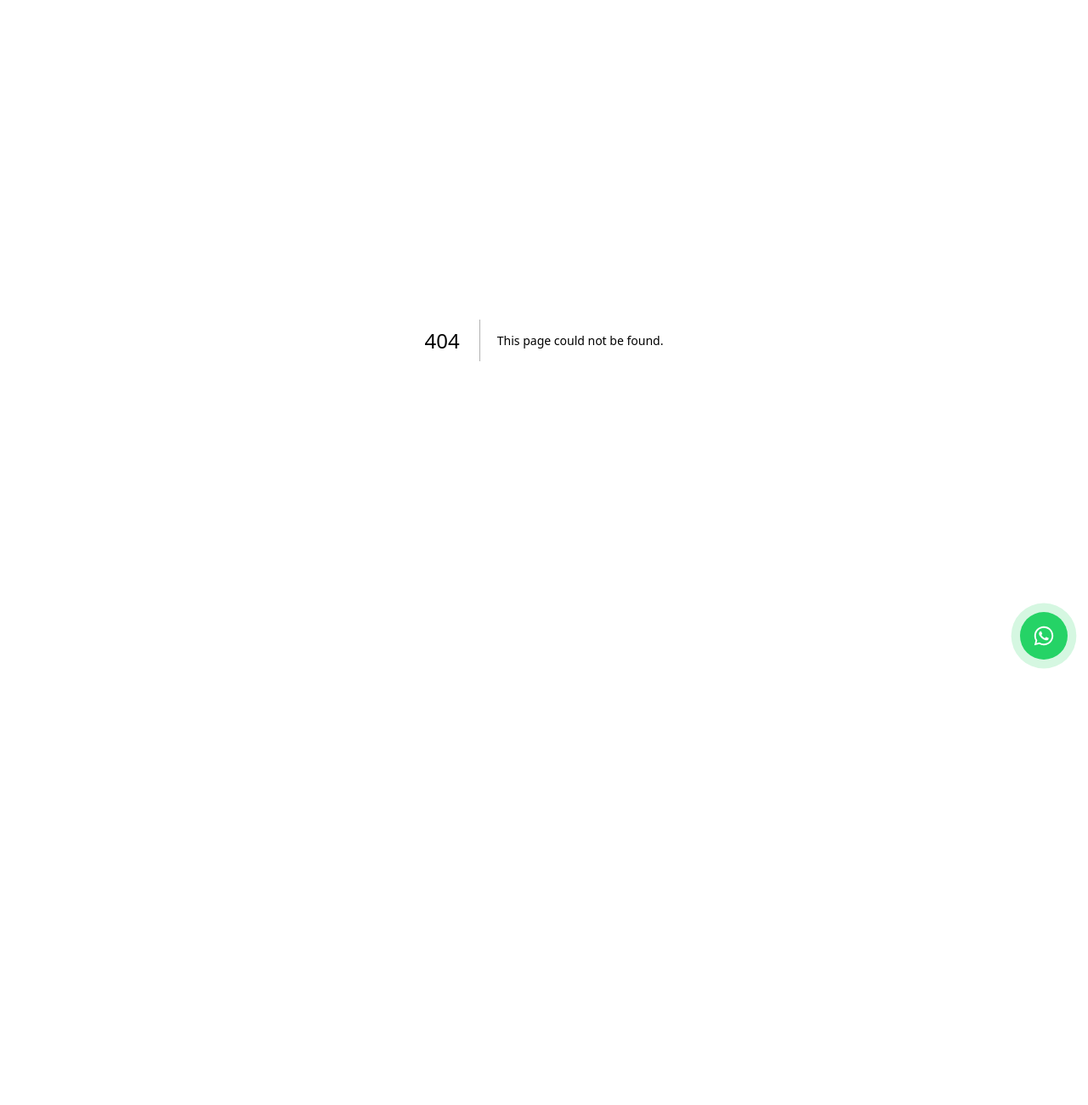
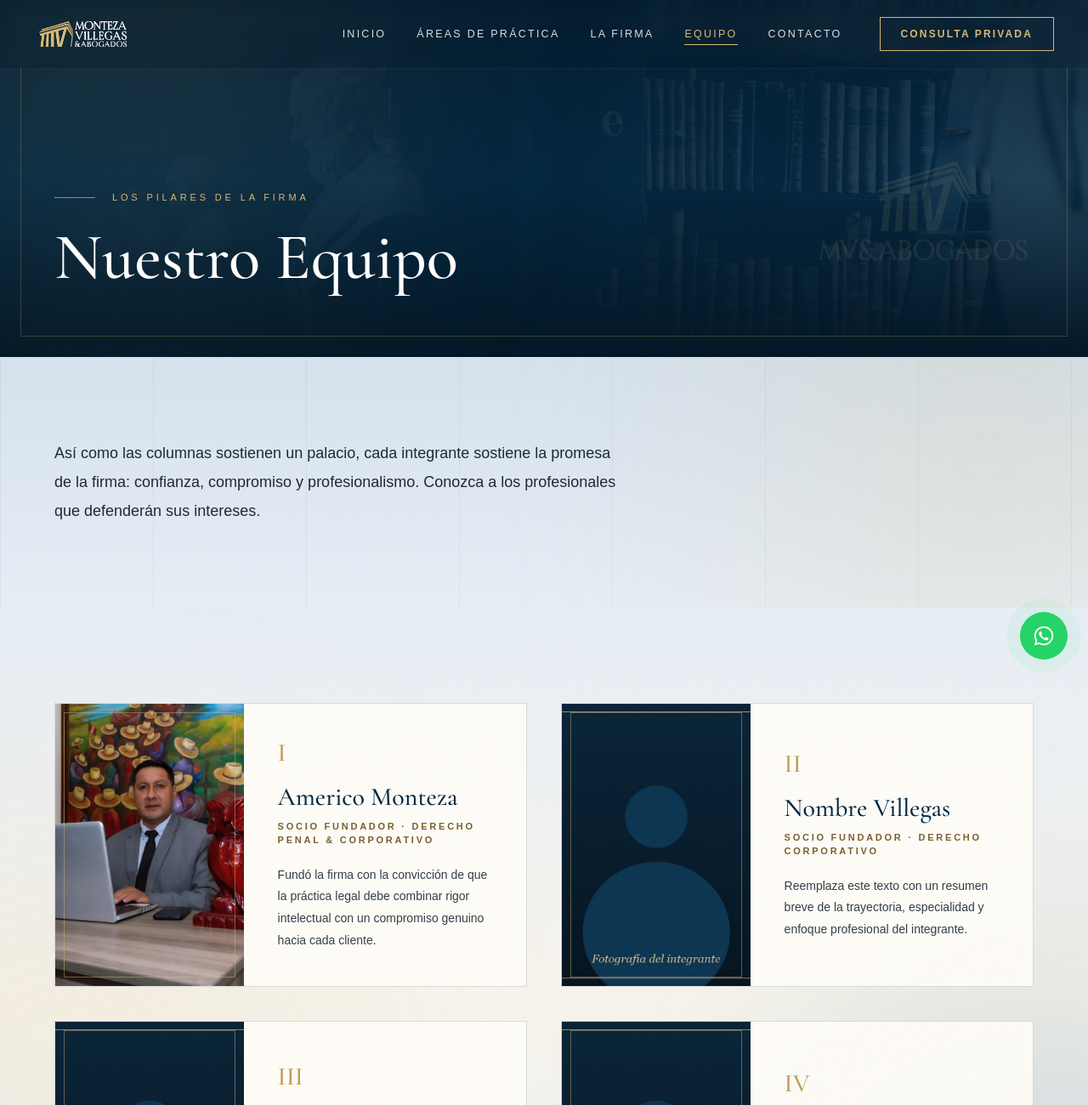
Before and after one commit to Mathifa59/MV-Abogados, a Next.js app: page /equipo in a window 1280 px wide. Before the commit this address had no page. Shown: the top 1300 px of the page at 85% size. Before the commit the page ends 800 px from the top, so only its background shows below. Built offline with nearby package versions, Linux system fonts and the light colour scheme; a web font is replaced by a local one.

Commit message:
improve landing v.4

```diff
--- /dev/null
+++ b/app/equipo/page.tsx
@@ -0,0 +1,110 @@
+'use client';
+
+import PageHeader from '@/components/shared/PageHeader';
+import Navbar from '@/components/layout/Navbar';
+import Footer from '@/components/layout/Footer';
+import Image from 'next/image';
+import { motion } from 'framer-motion';
+import { team } from '@/lib/team';
+
+const WHATSAPP = 'https://wa.me/51962281357?text=Buenas%2C%20quisiera%20agendar%20una%20consulta%20legal.';
+
+export default function EquipoPage() {
+  return (
+    <main className="bg-ivory min-h-screen">
+      <Navbar />
+      <PageHeader title="Nuestro Equipo" subtitle="Los Pilares de la Firma" />
+
+      {/* Intro */}
+      <section className="py-20 lg:py-24 relative overflow-hidden bg-grain bg-columns bg-linear-to-b from-mist-deep to-mist">
+        <div className="absolute -top-32 -right-32 w-[500px] h-[500px] bg-gold-400/20 rounded-full blur-[140px] pointer-events-none" />
+        <div className="max-w-[1400px] mx-auto px-6 lg:px-16 relative">
+          <motion.p
+            initial={{ opacity: 0, y: 20 }}
+            whileInView={{ opacity: 1, y: 0 }}
+            viewport={{ once: true }}
+            className="text-ink text-base lg:text-lg leading-[1.9] max-w-2xl"
+          >
+            Así como las columnas sostienen un palacio, cada integrante sostiene la promesa de la firma: confianza, compromiso y profesionalismo. Conozca a los profesionales que defenderán sus intereses.
+          </motion.p>
+        </div>
+      </section>
+
+      {/* Integrantes — tarjetas horizontales amplias */}
+      <section className="py-20 lg:py-28 relative overflow-hidden bg-grain bg-linear-to-b from-mist via-ivory to-mist">
+        <div className="absolute top-1/3 -left-40 w-[500px] h-[500px] bg-gold-400/15 rounded-full blur-[150px] pointer-events-none" />
+        <div className="absolute bottom-0 -right-40 w-[450px] h-[450px] bg-navy-700/20 rounded-full blur-[140px] pointer-events-none" />
+
+        <div className="max-w-[1400px] mx-auto px-6 lg:px-16 relative">
+          <div className="grid grid-cols-1 lg:grid-cols-2 gap-8 lg:gap-10">
+            {team.map((member, index) => (
+              <motion.article
+                key={index}
+                initial={{ opacity: 0, y: 30 }}
+                whileInView={{ opacity: 1, y: 0 }}
+                viewport={{ once: true }}
+                transition={{ delay: (index % 2) * 0.12 }}
+                className="group grid grid-cols-1 sm:grid-cols-5 bg-paper/90 backdrop-blur-sm border border-navy-900/15 hover:border-gold-500/50 hover:shadow-[0_20px_60px_rgba(1,38,65,0.14)] hover:-translate-y-1 transition-all duration-700 overflow-hidden"
+              >
+                {/* Foto */}
+                <div className="relative sm:col-span-2 aspect-4/5 sm:aspect-auto sm:min-h-[320px] bg-navy-900 overflow-hidden gilded-frame">
+                  <Image
+                    src={member.image}
+                    alt={member.name}
+                    fill
+                    sizes="(max-width: 640px) 100vw, 40vw"
+                    className="object-cover grayscale-[0.25] group-hover:grayscale-0 group-hover:scale-[1.04] transition-all duration-1000"
+                  />
+                </div>
+
+                {/* Texto */}
+                <div className="sm:col-span-3 p-8 lg:p-10 flex flex-col justify-center relative">
+                  {/* Capitel dorado */}
+                  <div className="absolute top-0 left-0 w-full h-1 bg-linear-to-r from-gold-500/70 via-gold-400 to-gold-500/70 scale-x-0 group-hover:scale-x-100 origin-left transition-transform duration-700" />
+
+                  <span className="text-gold-500 font-serif text-3xl font-medium select-none mb-4">
+                    {['I', 'II', 'III', 'IV', 'V', 'VI', 'VII', 'VIII'][index]}
+                  </span>
+                  <h2 className="font-serif text-2xl lg:text-3xl text-navy-900 font-medium">{member.name}</h2>
+                  <p className="text-gold-700 text-[11px] tracking-[0.25em] uppercase font-semibold mt-2 mb-5">
+                    {member.role} · {member.area}
+                  </p>
+                  <p className="text-ink/90 text-[14px] leading-[1.85]">
+                    {member.bio}
+                  </p>
+                </div>
+              </motion.article>
+            ))}
+          </div>
+        </div>
+      </section>
+
+      {/* CTA */}
+      <section className="py-16 lg:py-20 bg-navy-900 relative overflow-hidden bg-grain bg-columns-dark">
+        <div className="absolute top-0 left-0 w-full h-px bg-linear-to-r from-transparent via-gold-400/50 to-transparent" />
+        <div className="aurora w-[500px] h-[300px] bg-gold-400/10 top-0 left-1/2 -translate-x-1/2" />
+        <div className="max-w-[1400px] mx-auto px-6 lg:px-16 text-center relative">
+          <motion.div
+            initial={{ opacity: 0, y: 20 }}
+            whileInView={{ opacity: 1, y: 0 }}
+            viewport={{ once: true }}
+          >
+            <p className="text-white/85 text-base lg:text-lg font-light mb-8 max-w-lg mx-auto">
+              Nuestro equipo está listo para escucharle. Agende una primera consulta sin compromiso.
+            </p>
+            <a
+              href={WHATSAPP}
+              target="_blank"
+              rel="noopener noreferrer"
+              className="inline-flex items-center gap-3 px-9 py-4 bg-gold-400 text-navy-950 text-[13px] font-semibold uppercase tracking-[0.15em] transition-all duration-500 hover:bg-gold-300"
+            >
+              Consultar por WhatsApp
+            </a>
+          </motion.div>
+        </div>
+      </section>
+
+      <Footer />
+    </main>
+  );
+}
--- a/app/nosotros/page.tsx
+++ b/app/nosotros/page.tsx
@@ -128,7 +128,7 @@ export default function NosotrosPage() {
               </div>
 
               <Link
-                href="/#equipo"
+                href="/equipo"
                 className="group inline-flex items-center gap-3 text-gold-400 text-[12px] font-medium tracking-[0.2em] uppercase hover:text-gold-300 transition-colors duration-500"
               >
                 Conocer al equipo completo
--- a/components/home/Team.tsx
+++ b/components/home/Team.tsx
@@ -1,12 +1,14 @@
 'use client';
 
 import { motion } from 'framer-motion';
+import { ArrowRight } from 'lucide-react';
 import Image from 'next/image';
+import Link from 'next/link';
 import { team } from '@/lib/team';
 
 export default function Team() {
   return (
-    <section id="equipo" className="section-view bg-grain bg-linear-to-b from-ivory via-paper to-gold-300/20 scroll-mt-20">
+    <section className="section-view bg-grain bg-linear-to-b from-ivory via-paper to-gold-300/20">
       {/* Atmósfera */}
       <div className="absolute -top-40 left-1/3 w-[500px] h-[500px] bg-gold-400/15 rounded-full blur-[150px] pointer-events-none" />
       <div className="absolute top-0 left-1/2 -translate-x-1/2 w-40 h-px bg-linear-to-r from-transparent via-gold-500/60 to-transparent" />
@@ -35,38 +37,52 @@ export default function Team() {
             </p>
           </motion.div>
 
-          <div className="grid grid-cols-1 sm:grid-cols-2 lg:grid-cols-4 gap-8 lg:gap-6">
+          {/* Adelanto: retratos sin biografía — el detalle vive en /equipo */}
+          <div className="grid grid-cols-2 lg:grid-cols-4 gap-5 lg:gap-6 max-w-4xl mx-auto">
             {team.map((member, index) => (
-              <motion.article
+              <motion.div
                 key={index}
                 initial={{ opacity: 0, y: 30 }}
                 whileInView={{ opacity: 1, y: 0 }}
                 viewport={{ once: true }}
-                transition={{ delay: index * 0.12 }}
-                className="group bg-paper/80 backdrop-blur-sm border border-navy-900/10 p-4 pb-6 hover:border-gold-500/40 hover:shadow-[0_20px_50px_rgba(1,38,65,0.12)] transition-all duration-700"
+                transition={{ delay: index * 0.1 }}
               >
-                {/* Foto con marco dorado interior */}
-                <div className="relative aspect-4/5 w-full bg-navy-900 overflow-hidden gilded-frame mb-6">
+                <Link href="/equipo" className="group block">
+                  <div className="relative aspect-4/5 w-full bg-navy-900 overflow-hidden gilded-frame mb-4">
                     <Image
                       src={member.image}
                       alt={member.name}
                       fill
-                    sizes="(max-width: 640px) 100vw, (max-width: 1024px) 50vw, 25vw"
+                      sizes="(max-width: 1024px) 50vw, 25vw"
                       className="object-cover grayscale-[0.25] group-hover:grayscale-0 group-hover:scale-[1.04] transition-all duration-1000"
                     />
                     <div className="absolute inset-0 bg-navy-950/10 group-hover:bg-transparent transition-colors duration-700" />
                   </div>
-
-                <h3 className="font-serif text-xl text-navy-900 font-medium">{member.name}</h3>
-                <p className="text-gold-700 text-[10px] tracking-[0.25em] uppercase font-semibold mt-1.5">
-                  {member.role} · {member.area}
+                  <h3 className="font-serif text-lg text-navy-900 font-medium text-center group-hover:text-gold-700 transition-colors duration-500">
+                    {member.name}
+                  </h3>
+                  <p className="text-gold-700 text-[10px] tracking-[0.2em] uppercase font-semibold mt-1 text-center">
+                    {member.role}
                   </p>
-                <p className="text-ink/90 text-[13px] leading-[1.75] mt-4">
-                  {member.bio}
-                </p>
-              </motion.article>
+                </Link>
+              </motion.div>
             ))}
           </div>
+
+          <motion.div
+            initial={{ opacity: 0, y: 15 }}
+            whileInView={{ opacity: 1, y: 0 }}
+            viewport={{ once: true }}
+            className="mt-12 flex justify-center"
+          >
+            <Link
+              href="/equipo"
+              className="group inline-flex items-center gap-4 px-8 py-3.5 bg-navy-900 text-gold-300 text-[12px] tracking-[0.2em] uppercase font-semibold hover:bg-navy-800 transition-colors duration-500"
+            >
+              Conocer al equipo completo
+              <ArrowRight className="group-hover:translate-x-2 transition-transform duration-500" size={14} />
+            </Link>
+          </motion.div>
         </div>
       </div>
     </section>
--- a/components/layout/Footer.tsx
+++ b/components/layout/Footer.tsx
@@ -27,7 +27,7 @@ export default function Footer() {
                 { n: 'Inicio', h: '/' },
                 { n: 'Áreas de Práctica', h: '/areas' },
                 { n: 'La Firma', h: '/nosotros' },
-                { n: 'Equipo', h: '/#equipo' },
+                { n: 'Equipo', h: '/equipo' },
                 { n: 'Contacto', h: '/contacto' },
               ].map((l) => (
                 <li key={l.n}>
--- a/components/layout/Navbar.tsx
+++ b/components/layout/Navbar.tsx
@@ -14,7 +14,7 @@ const navLinks = [
   { name: 'Inicio', href: '/' },
   { name: 'Áreas de Práctica', href: '/areas' },
   { name: 'La Firma', href: '/nosotros' },
-  { name: 'Equipo', href: '/#equipo' },
+  { name: 'Equipo', href: '/equipo' },
   { name: 'Contacto', href: '/contacto' },
 ];
 
@@ -22,7 +22,6 @@ export default function Navbar() {
   const pathname = usePathname();
   const [scrolled, setScrolled] = useState(false);
   const [mobileMenuOpen, setMobileMenuOpen] = useState(false);
-  const [homeSection, setHomeSection] = useState<'inicio' | 'equipo'>('inicio');
 
   useEffect(() => {
     const handleScroll = () => setScrolled(window.scrollY > 40);
@@ -31,39 +30,16 @@ export default function Navbar() {
     return () => window.removeEventListener('scroll', handleScroll);
   }, []);
 
-  // Scroll-spy: en el home, detecta si la sección Equipo está en pantalla
-  useEffect(() => {
-    if (pathname !== '/') return;
-    const spy = () => {
-      const el = document.getElementById('equipo');
-      if (!el) return;
-      const r = el.getBoundingClientRect();
-      const mid = window.innerHeight / 2;
-      setHomeSection(r.top < mid && r.bottom > mid ? 'equipo' : 'inicio');
-    };
-    spy();
-    window.addEventListener('scroll', spy, { passive: true });
-    return () => window.removeEventListener('scroll', spy);
-  }, [pathname]);
-
   useEffect(() => {
     document.body.style.overflow = mobileMenuOpen ? 'hidden' : 'unset';
   }, [mobileMenuOpen]);
 
-  const isActive = (href: string) => {
-    if (href === '/') return pathname === '/' && homeSection === 'inicio';
-    if (href === '/#equipo') return pathname === '/' && homeSection === 'equipo';
-    return pathname === href;
-  };
+  const isActive = (href: string) => pathname === href;
 
-  // Si ya estamos en el home, "Equipo" e "Inicio" hacen scroll suave sin re-navegar
+  // Si ya estamos en el home, "Inicio" solo hace scroll suave al principio
   const handleNavClick = (e: React.MouseEvent, href: string) => {
     setMobileMenuOpen(false);
-    if (pathname !== '/') return;
-    if (href === '/#equipo') {
-      e.preventDefault();
-      document.getElementById('equipo')?.scrollIntoView({ behavior: 'smooth', block: 'start' });
-    } else if (href === '/') {
+    if (href === '/' && pathname === '/') {
       e.preventDefault();
       window.scrollTo({ top: 0, behavior: 'smooth' });
     }
```
Lines whose indentation alone changed are shown as unchanged.
